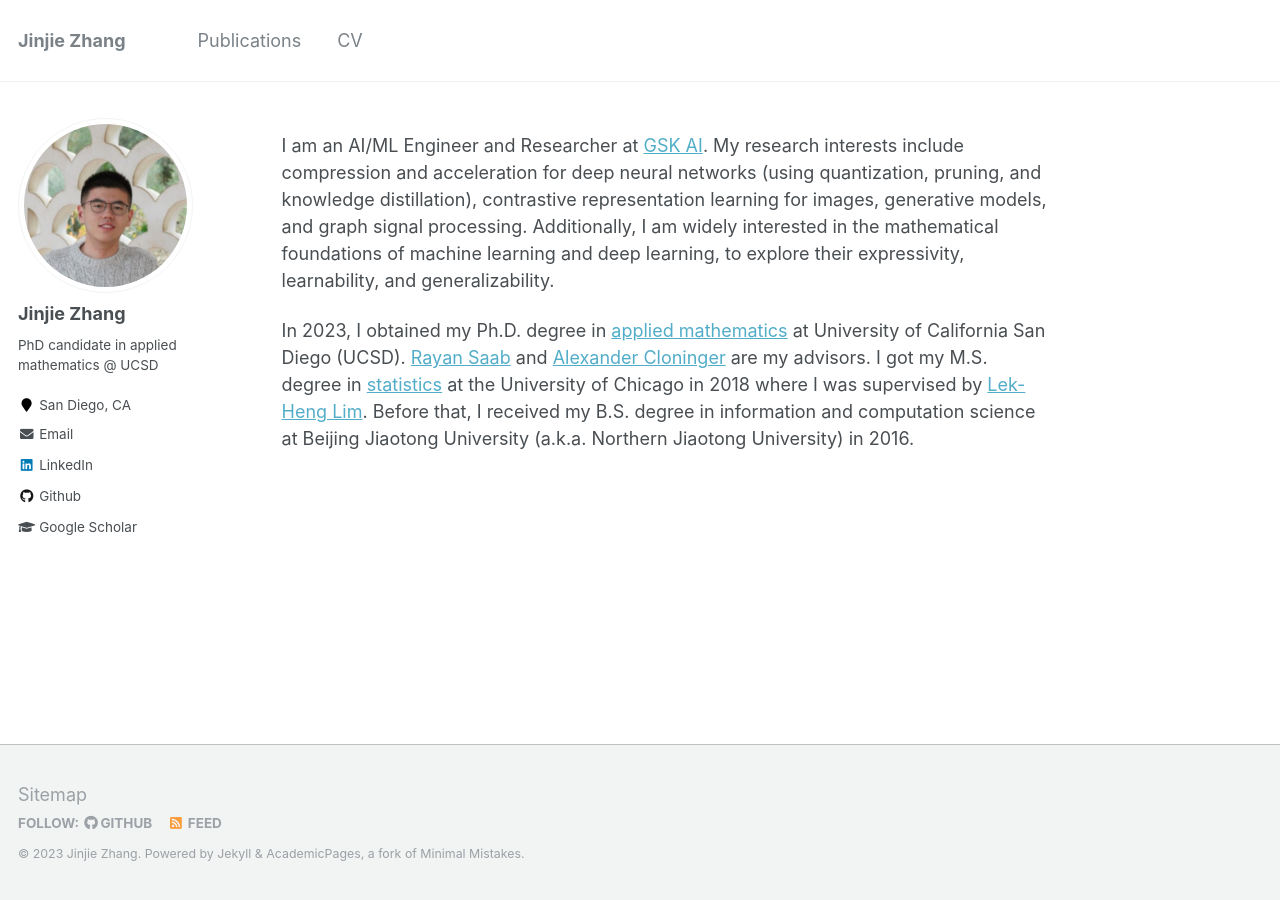
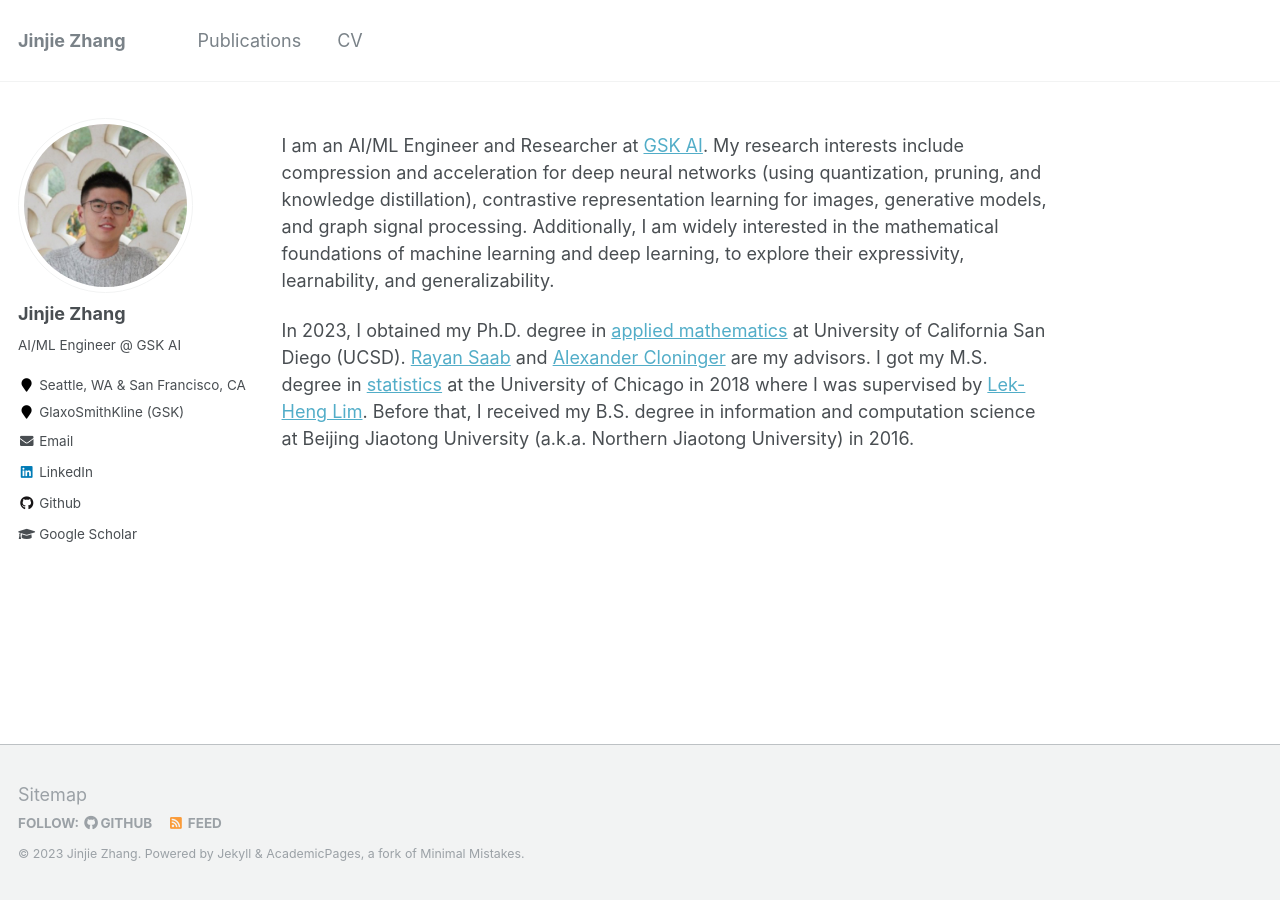
Before and after one commit to jayzhang0727/jayzhang0727.github.io, a Jekyll site: the page built from _pages/about.md, in a window 1280 px wide. Built offline with Jekyll 4.4.1, drawn with Linux system fonts in a browser that asks for light colours.

Commit message:
Updated bio

```diff
--- a/_config.yml
+++ b/_config.yml
@@ -84,9 +84,9 @@ analytics:
 author:
   name             : "Jinjie Zhang"
   avatar           : "Jinjie Zhang.jpeg"
-  bio              : "PhD candidate in applied mathematics @ UCSD"
-  location         : "San Diego, CA"
-#   employer         :
+  bio              : "AI/ML Engineer @ GSK AI"
+  location         : "Seattle, WA & San Francisco, CA"
+  employer         : "GlaxoSmithKline (GSK)"
 #   pubmed           :
   googlescholar    : "https://scholar.google.com/citations?user=YCR4koUAAAAJ&hl=en"
   email            : "jiz003@ucsd.edu"
```
